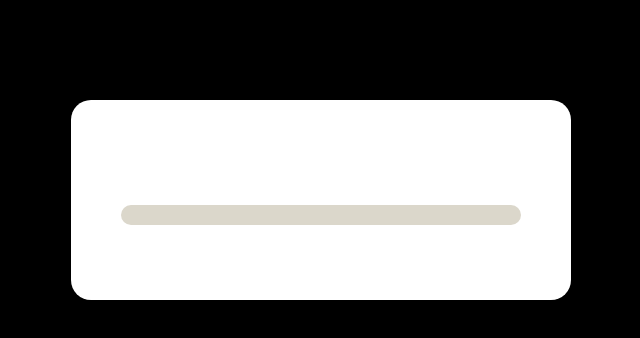
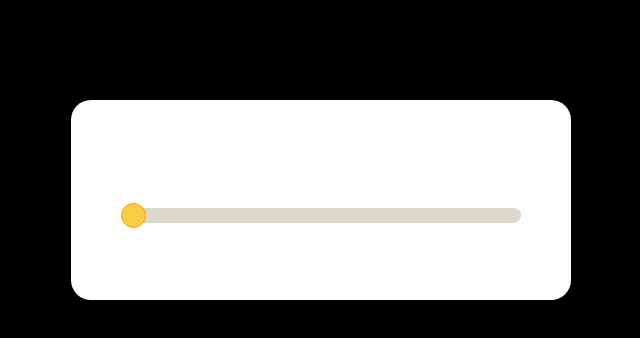
Before and after one commit to josephting/Emojimeter, a React (Create React App) app: page / in a window 1280 px wide. Shown: the top 338 px of the page, without its empty margins (319-959 px from the left). Built offline with nearby package versions, Linux system fonts and the light colour scheme.

Commit message:
translateX code

```diff
--- a/src/Background.js
+++ b/src/Background.js
@@ -1,16 +1,34 @@
 import React from 'react';
 import './style.css';
 
+//  const Styling = ()=>{
+//      return (<div className = "slider"></div>)
+//  }
 
-const Background = () => {
-    return (
-        <div className = "container">
-            <div className = "container__layout">
-                <div className = "container__bar"></div>
+class Background extends React.Component {
+    constructor(props) {
+        super(props);
+        this.state = { color: '', translate: '' }
+        this.slide = this.slide.bind(this);
+
+    }
+
+    slide() {
+        this.setState({ color: "blue", translate: "translateX(50px)" })
+    }
+
+    render() {
+        return (
+            <div className="container">
+                <div className="container__layout">
+                    <div className="container__bar"></div>
+                    <div className="container__emoji">
+                        <div className="container__emoji-slider" onClick={this.slide} style={{ background: this.state.color, transform: this.state.translate }}></div>
+                    </div>
+                </div>
             </div>
-        </div>
-    )
-
+        )
+    }
 }
 
 export default Background;
--- a/src/style.css
+++ b/src/style.css
@@ -10,7 +10,6 @@ body{
     display:flex;
     flex-direction: row;
     justify-content: center;
-
 }
 .container__layout{
     position: relative;
@@ -29,5 +28,21 @@ body{
     border-radius:30px;
     background: #dbd7cb;
     width:400px;
-    height:20px;
+    height:15px;
 }
+.container__emoji{
+    position: absolute;
+}
+.container__emoji-slider{
+    position:absolute;
+    top:3px;
+    left:-200px;
+    border-radius:50%;
+    background:#facd49;
+    border:1px solid orange;
+    width:25px;
+    height:25px;
+}
+.slider{
+    transform:translateX(30px;)
+}
```
